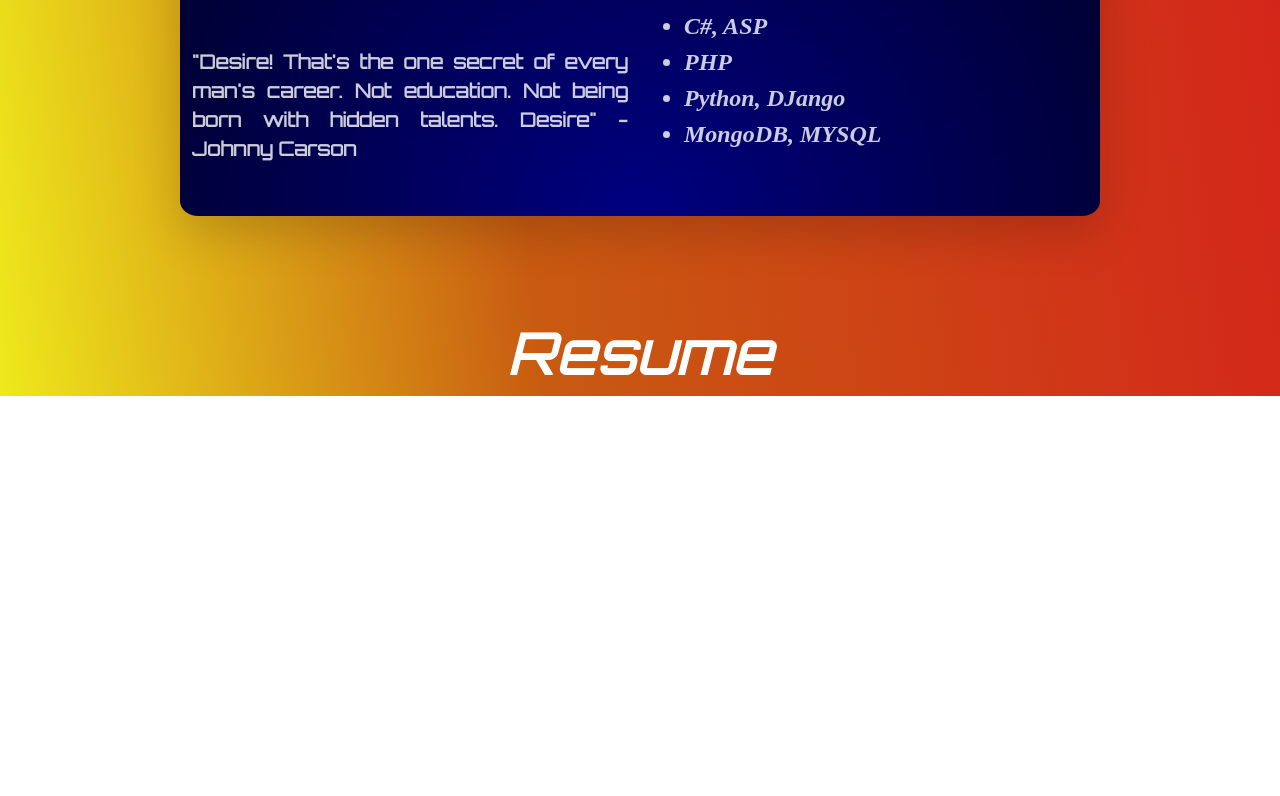
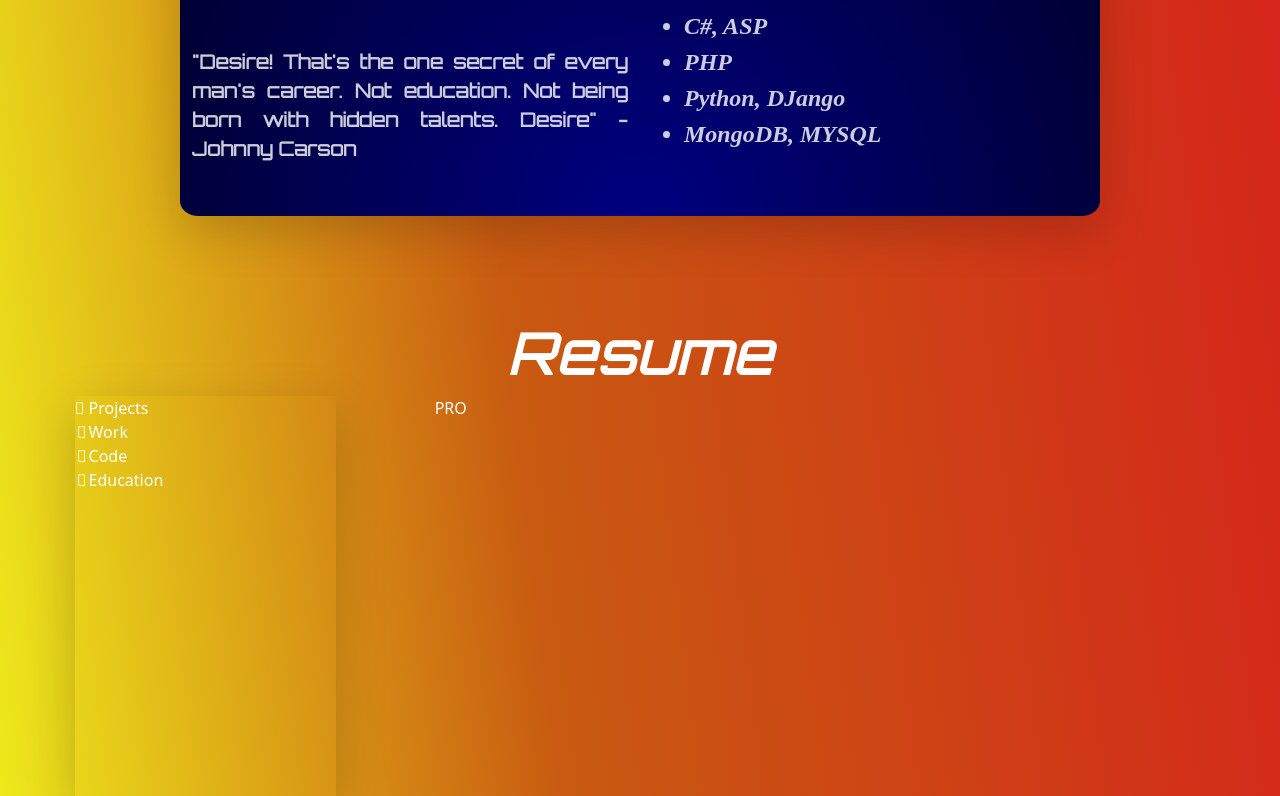
Before and after one commit to nortoncj/portfolio_II, a React (Create React App) app: page / in a window 1280 px wide. Shown: the part 1236-2032 px from the top of the page. Before the commit the page ends 1632 px from the top, so only its background shows below. Built offline with nearby package versions, Linux system fonts and the light colour scheme; no server answers; a web font is replaced by a local one.

Commit message:
skeleton for resume done

```diff
--- a/src/App.js
+++ b/src/App.js
@@ -2,10 +2,20 @@ import avi from "./img/Watermark.png";
 import "./styles.css";
 import "../node_modules/@fortawesome/fontawesome-free/css/fontawesome.min.css";
 import "../node_modules/bootstrap/dist/css/bootstrap.min.css";
+import { useState } from "react";
+import Education from "./Education";
+import Work from "./Work";
+import Code from "./Code";
+import Projects from "./Projects";
 
 function App() {
+  const [education, seteducation] = useState(false);
+  const [work, setwork] = useState(false);
+  const [code, setcode] = useState(false);
+  const [projects, setprojects] = useState(true);
+
   return (
-    <html>
+    <>
       <div className="hero px-10 py-5">
         <nav className="d-flex flex-row justify-content-between">
           <span className="brand mx-5">KRVTZ</span>
@@ -93,10 +103,45 @@ function App() {
 
       <div className="resume-section d-flex flex-column">
         <span className="about-me-text">Resume</span>
-        <div className="col-lg-4 col-md-4"></div>
-        <div className="col-lg-8 col-md-8"></div>
+
+        <div className="resume-section row">
+          <div
+            className="col-lg-4 col-md-4 resume-left d-flex flex-row px-0 shadow-lg"
+            style={{ width: "20%", marginInline: "auto", height: "400px" }}
+          >
+            <div className="d-flex flex-column bg-new text-white">
+              <div className="d-flex flex-column">
+                <span class="resume-icon">
+                  <i class="fab fa-github-alt"></i>
+                </span>
+                <span class="resume-icon">
+                  <i class="fas fa-cog"></i>
+                </span>
+                <span class="resume-icon">
+                  <i class="fas fa-code"></i>
+                </span>
+                <span class="resume-icon">
+                  <i class="fas fa-user-tie"></i>
+                </span>
+              </div>
+            </div>
+            <div className="d-flex flex-column">
+              <span className="resume-menu">Projects</span>
+              <span className="resume-menu">Work</span>
+              <span className="resume-menu">Code</span>
+              <span className="resume-menu">Education</span>
+            </div>
+          </div>
+
+          <div className="col-lg-8 col-md-8 col-sm-12 resume-right">
+            {education === true && <Education />}
+            {work === true && <Work />}
+            {code === true && <Code />}
+            {projects === true && <Projects />}
+          </div>
+        </div>
       </div>
-    </html>
+    </>
   );
 }
 
--- /dev/null
+++ b/src/Code.js
@@ -0,0 +1,4 @@
+import React from "react";
+export default function Code() {
+  return <>GIT </>;
+}
--- /dev/null
+++ b/src/Education.js
@@ -0,0 +1,4 @@
+import React from "react";
+export default function Education() {
+  return <> EDU</>;
+}
--- /dev/null
+++ b/src/Projects.js
@@ -0,0 +1,4 @@
+import React from "react";
+export default function Projects() {
+  return <>PRO </>;
+}
--- /dev/null
+++ b/src/Work.js
@@ -0,0 +1,4 @@
+import React from "react";
+export default function Work() {
+  return <>EXP </>;
+}
```
